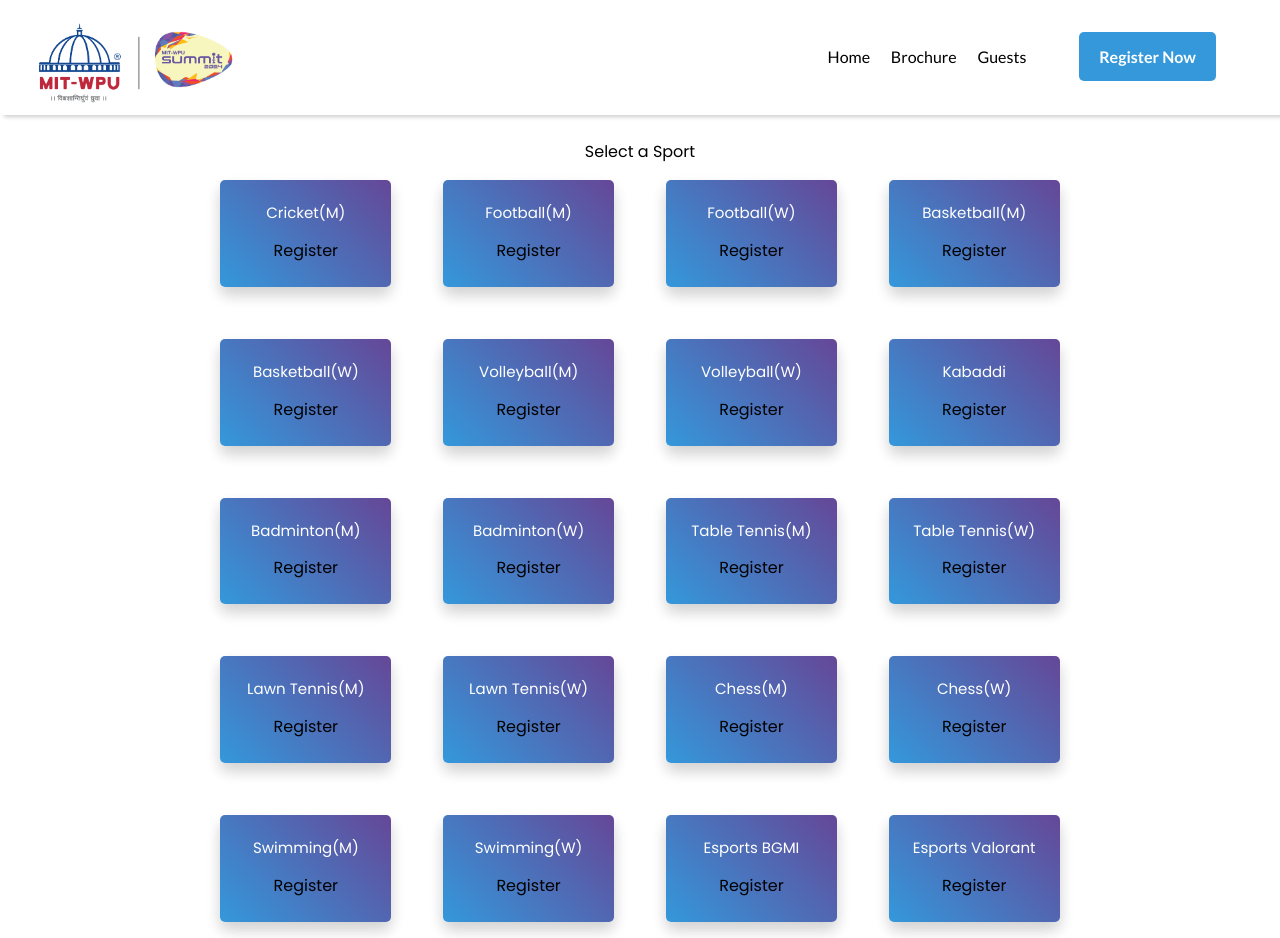
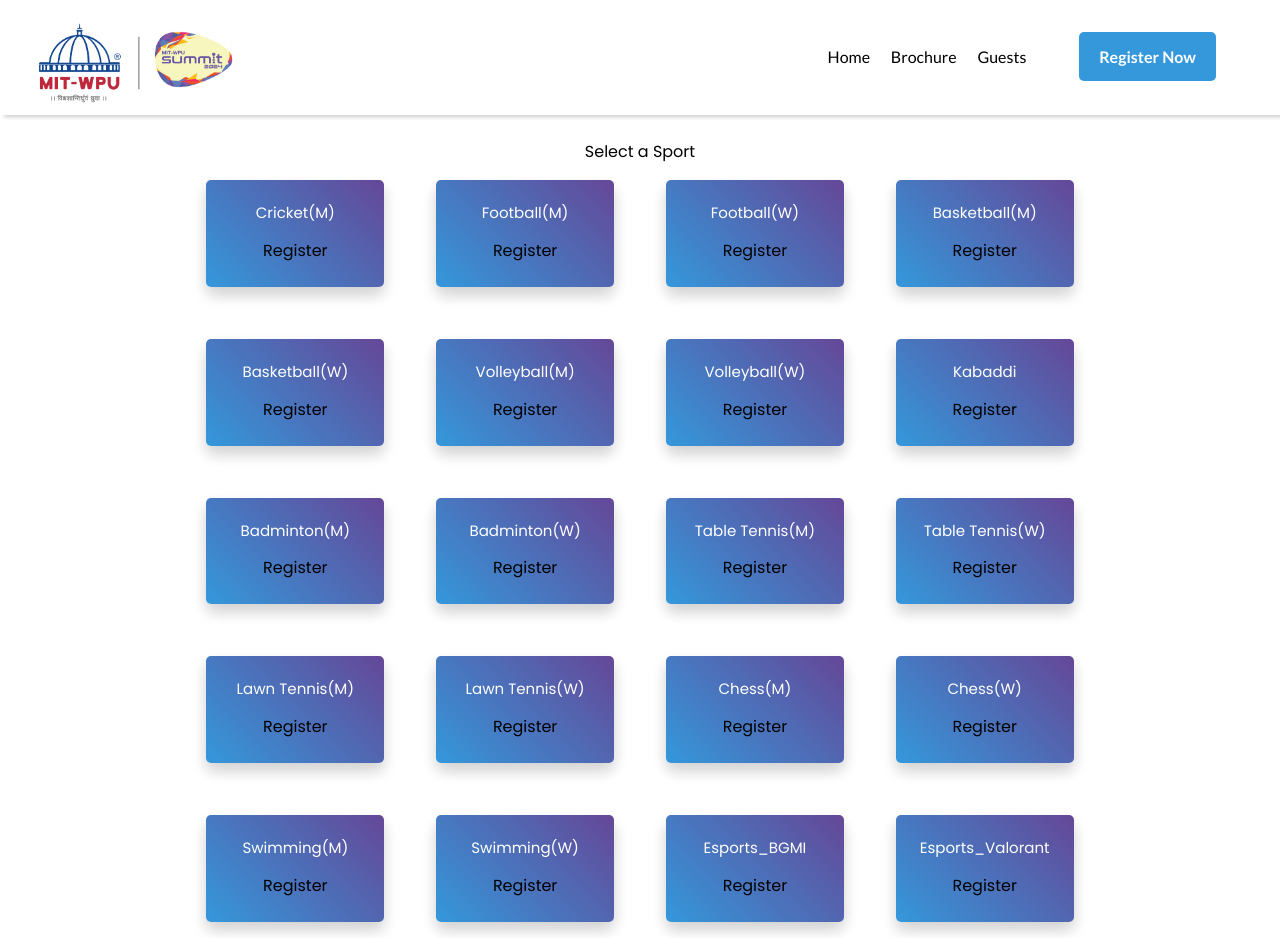
Before and after one commit to yashtekavade/summit-web, a React (Create React App) app in the folder client/: page /890123fasgbavblaadmin in a window 1280 px wide. Built offline with nearby package versions, Linux system fonts and the light colour scheme.

Commit message:
all forms and admin pages fixed

```diff
--- a/client/src/Components/Form/FormSwim.jsx
+++ b/client/src/Components/Form/FormSwim.jsx
@@ -235,7 +235,7 @@ const Form = (props) => {
           Confirm Sport: <span className="-field">*</span>
           <select
             className="form-select"
-            name="sports"
+            name="sportsConfirm"
             value={formData.sports}
             onChange={handleInputChange}
             required
--- a/client/src/Components/Sportsaval/Sportsaval.jsx
+++ b/client/src/Components/Sportsaval/Sportsaval.jsx
@@ -89,10 +89,10 @@ const Sportsaval = () => {
           <SportsCard onSelectSport={handleSelectSport} title="Chess(W)" />
           <SportsCard onSelectSport={handleSelectSport} title="Swimming(M)" />
           <SportsCard onSelectSport={handleSelectSport} title="Swimming(W)" />
-          <SportsCard onSelectSport={handleSelectSport} title="Esports BGMI" />
+          <SportsCard onSelectSport={handleSelectSport} title="Esports_BGMI" />
           <SportsCard
             onSelectSport={handleSelectSport}
-            title="Esports Valorant"
+            title="Esports_Valorant"
           />
         </div>
       </div>
```
